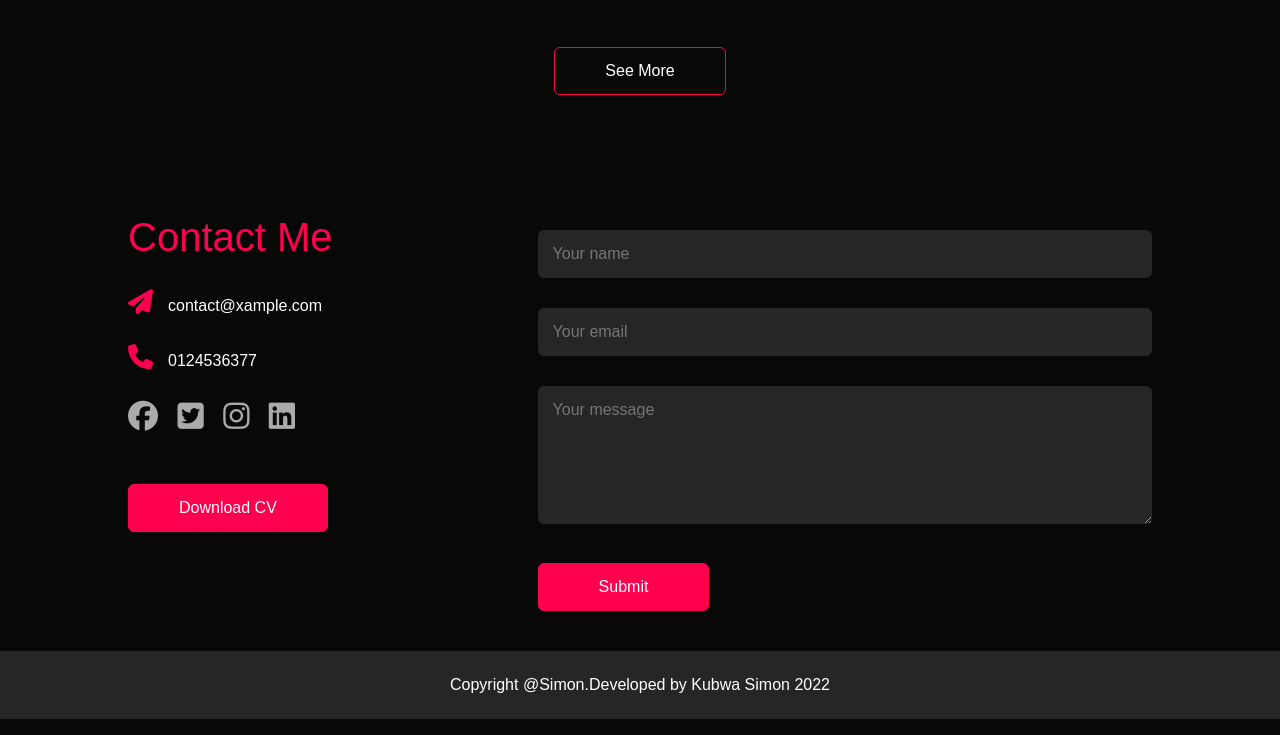
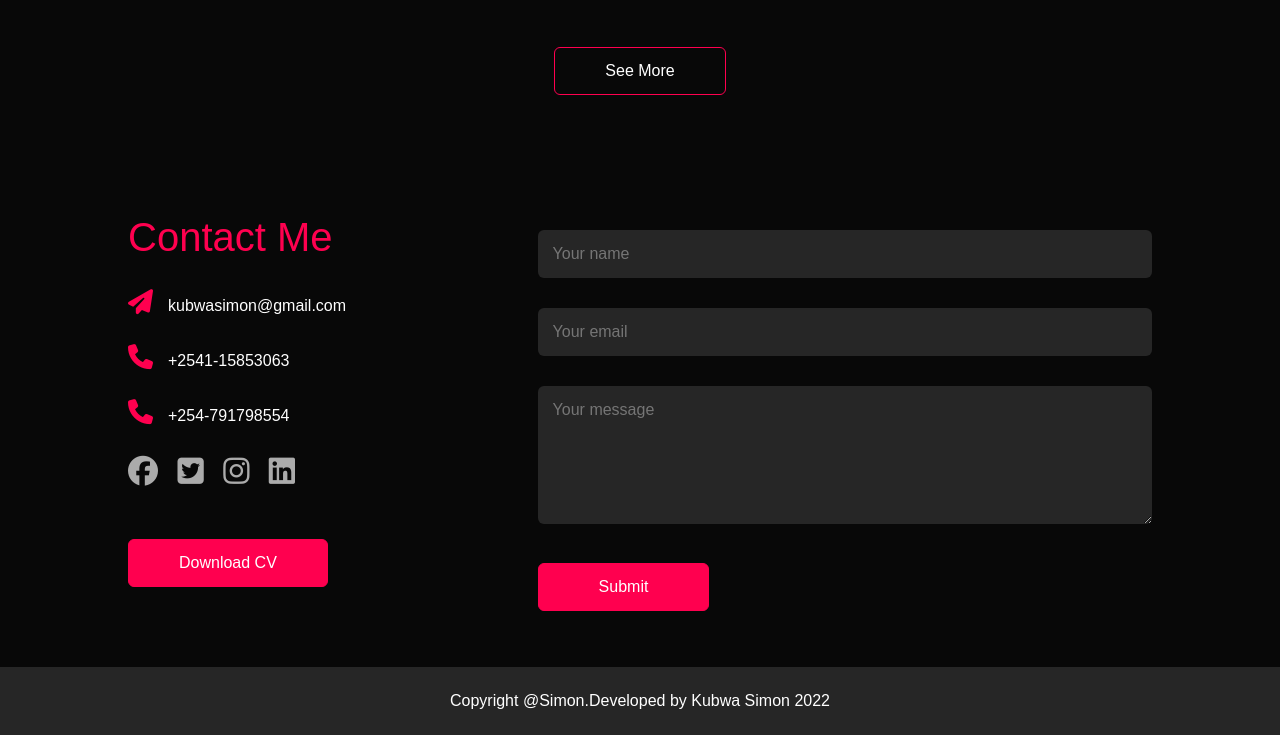
Before and after one commit to kubwaSimon/portfolioweb, a plain HTML site: page index.html in a window 1280 px wide. Shown: the part 2458-3193 px from the top of the page. Drawn offline with Linux system fonts and the light colour scheme.

Commit message:
Contact update

```diff
--- a/index.html
+++ b/index.html
@@ -147,15 +147,16 @@
             <div class="row">
                 <div class="contact-left">
                     <h1 class="sub-title">Contact Me</h1>
-                    <p><i class="fa-solid fa-paper-plane"></i></i>contact@xample.com</p>
-                    <p><i class="fa-solid fa-phone"></i>0124536377</p>
+                    <p><i class="fa-solid fa-paper-plane"></i></i>kubwasimon@gmail.com</p>
+                    <p><i class="fa-solid fa-phone"></i>+2541-15853063</p>
+                    <p><i class="fa-solid fa-phone"></i>+254-791798554</p>
                     <div class="social-icons">
                         <a href=""><i class=" fa-brands fa-facebook "></i></a>
                         <a href=""><i class=" fa-brands fa-twitter-square"></i></a>
                         <a href=""><i class=" fa-brands fa-instagram "></i></a>
                         <a href=""><i class=" fa-brands fa-linkedin "></i></a>
                     </div>
-                    <a href="../CV/CV.simons.docx" download class="btn btn2">Download CV</a>
+                    <a href="../Desktop/CV/CV.simons.docx" download class="btn btn2">Download CV</a>
                 </div>
                 <div class="contact-right">
                     <form name="submit-to-google-sheet">
```
